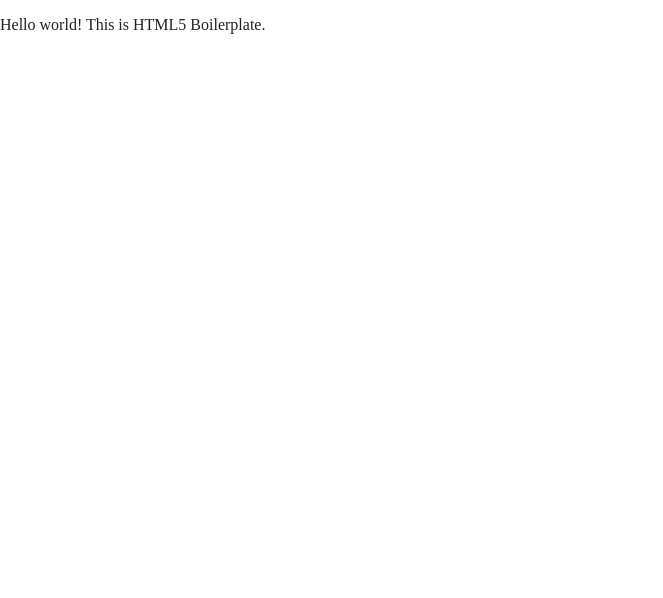
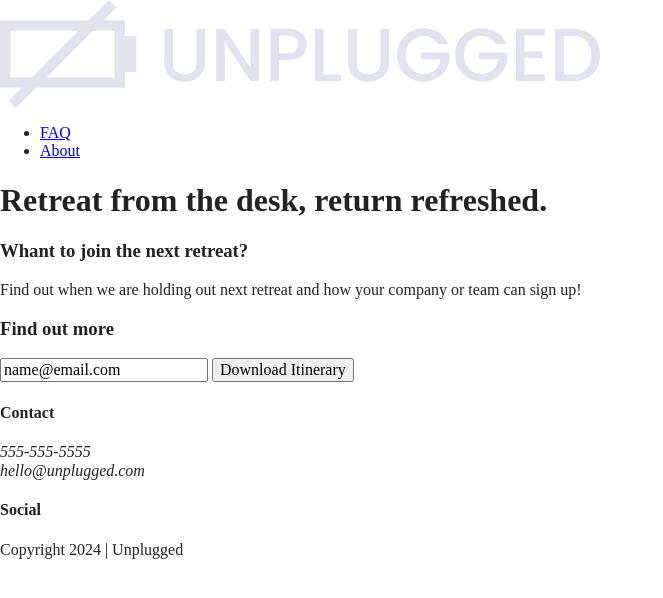
Before and after one commit to RachelleDR/unplugged, a website built with Parcel: page index.html in a window 1280 px wide. Shown: the whole page, without its empty margins (0-663 px from the left). Built offline with nearby package versions, Linux system fonts and the light colour scheme.

Commit message:
Semantic head,footer html and added img to file

```diff
--- a/index.html
+++ b/index.html
@@ -1,41 +1,102 @@
-<!doctype html>
+<!DOCTYPE html>
 <html class="no-js" lang="">
+  <head>
+    <meta charset="utf-8" />
+    <title>Unplugged Retreat</title>
+    <meta name="description" content="" />
+    <meta name="viewport" content="width=device-width, initial-scale=1" />
 
-<head>
-  <meta charset="utf-8">
-  <title></title>
-  <meta name="description" content="">
-  <meta name="viewport" content="width=device-width, initial-scale=1">
+    <meta property="og:title" content="" />
+    <meta property="og:type" content="" />
+    <meta property="og:url" content="" />
+    <meta property="og:image" content="" />
 
-  <meta property="og:title" content="">
-  <meta property="og:type" content="">
-  <meta property="og:url" content="">
-  <meta property="og:image" content="">
-
-  <link rel="manifest" href="site.webmanifest">
-  <link rel="apple-touch-icon" href="icon.png">
+    <link rel="manifest" href="site.webmanifest" />
+    <link rel="apple-touch-icon" href="icon.png" />
     <!-- Place favicon.ico in the root directory -->
 
-  <link rel="stylesheet" href="css/normalize.css">
-  <link rel="stylesheet" href="css/main.css">
+    <link rel="stylesheet" href="css/normalize.css" />
+    <link rel="stylesheet" href="css/main.css" />
 
-  <meta name="theme-color" content="#fafafa">
+    <meta name="theme-color" content="#fafafa" />
   </head>
 
   <body>
+    <header>
+      <div class="content wrapper">
+        <a href="#"><img src="img/unpluggedlogo.png" alt="unplugged logo" /></a>
+        <div class="header-divider">
+          <nav>
+            <ul>
+              <li><a href="faq/index.html" rel="noopener">FAQ</a></li>
+              <li><a href="about/index.html" rel="noopener">About</a></li>
+            </ul>
+          </nav>
+        </div>
+      </div>
+    </header>
 
-  <!-- Add your site or application content here -->
-  <p>Hello world! This is HTML5 Boilerplate.</p>
+    <main>
+      <section class="hero-area">
+        <div class="content-wrapper">
+          <h1>Retreat from the desk, return refreshed.</h1>
+        </div>
+      </section>
+      <aside>
+        <div class="content-wrapper">
+          <div class="form-description">
+            <h3>Whant to join the next retreat?</h3>
+            <p>Find out when we are holding out next retreat and how your company or team can sign up!</p>
+          </div>
+          <div class="form">
+            <h3>Find out more</h3>
+            <input type="text" name="name" value="name@email.com">
+            <input type="button" value="Download Itinerary">
+          </div>
+        </div>
+      </aside>
+    </main>
+
+    <footer>
+      <div class="content-wrapper">
+        <div class="footer-content">
+          <div class="contact">
+              <h4>Contact</h4>
+              <address>
+                <p>555-555-5555<br>hello@unplugged.com</p>
+              </address>
+          </div>
+          <div class="social">
+            <h4>Social</h4>
+            <div class="social-icons">
+              <p><a href="#" alt="Facebook logo"></a></p>
+              <p><a href="#" alt="Twitter logo"></a></p>
+              <p><a href="#" alt="Instagram logo"></a></p>
+            </div>
+          </div>
+          <div class="copyright">
+            <p>Copyright 2024 | Unplugged</p>
+          </div>
+        </div>
+      </div>
+    </footer>
+
     <script src="js/vendor/modernizr-3.11.2.min.js"></script>
     <script src="js/plugins.js"></script>
     <script src="js/main.js"></script>
 
     <!-- Google Analytics: change UA-XXXXX-Y to be your site's ID. -->
     <script>
-    window.ga = function () { ga.q.push(arguments) }; ga.q = []; ga.l = +new Date;
-    ga('create', 'UA-XXXXX-Y', 'auto'); ga('set', 'anonymizeIp', true); ga('set', 'transport', 'beacon'); ga('send', 'pageview')
+      window.ga = function () {
+        ga.q.push(arguments);
+      };
+      ga.q = [];
+      ga.l = +new Date();
+      ga("create", "UA-XXXXX-Y", "auto");
+      ga("set", "anonymizeIp", true);
+      ga("set", "transport", "beacon");
+      ga("send", "pageview");
     </script>
     <script src="https://www.google-analytics.com/analytics.js" async></script>
   </body>
-
 </html>
```
Also changed, not shown: img/unplugged-retreat-features.jpg (added), img/unpluggedlogo.png (added), 2 other files. Lines whose indentation alone changed are shown as unchanged.
